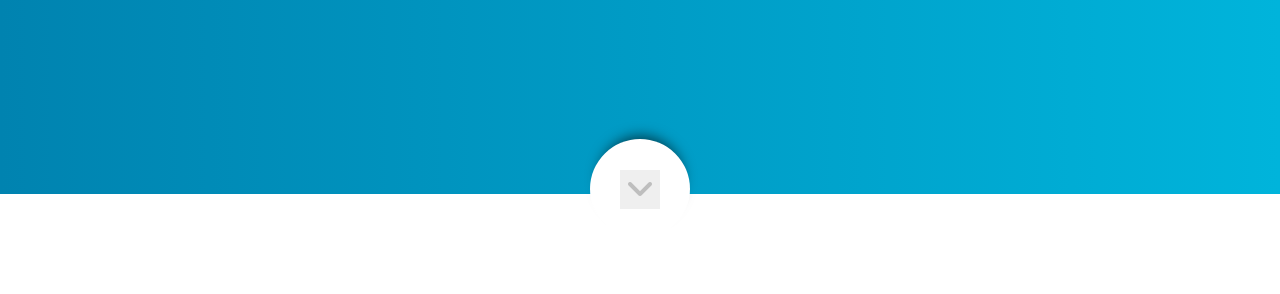
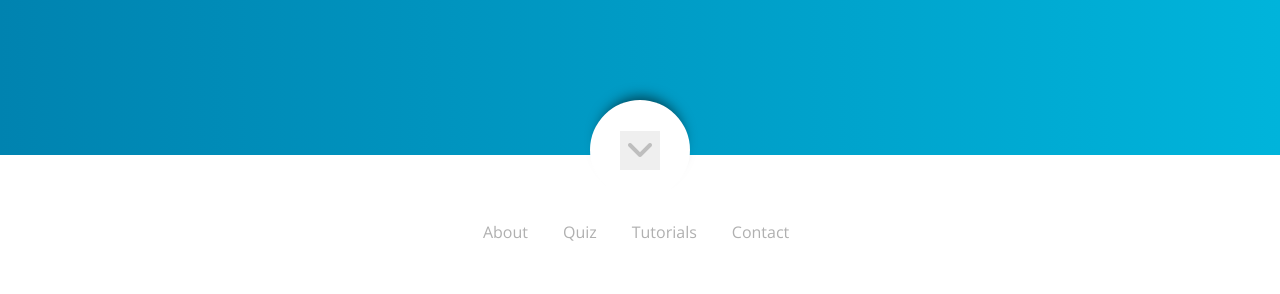
Before and after one commit to jamesdesigns/ux-project, a plain HTML site: page index.html in a window 1280 px wide. Shown: the part 506-800 px from the top of the page. Drawn offline with nearby package versions, Linux system fonts and the light colour scheme.

Commit message:
Edit the menu of the index

```diff
--- a/index.html
+++ b/index.html
@@ -20,7 +20,16 @@
 
     <footer class="menuBlock">
         <div id="menuBtn"><button><!--<i class="fas fa-angle-up"></i>--><i class="fas fa-angle-down"></i></button></div>
+
+                <ul>
+                    <li><a href="#">About</a></li>
+                    <li><a href="#">Quiz</a></li>
+                    <li><a href="#">Tutorials</a></li>
+                    <li><a href="#">Contact</a></li>
+                </ul>
+
     </footer>
+
     <script src="script.js"></script>
 </body>
 </html>
--- a/script.js
+++ b/script.js
@@ -15,9 +15,8 @@ let x = document.getElementById('rules');
 x.style.color = randomColors;
 
 // GreenSock MENU
-// gsap.to(".tapBtn", {y: -10, duration: 1});
-gsap.to("#menuBtn", {y:-30, duration: 1});
-// gasp.to(".footerBox", {y: -400, duration: 1});
+gsap.to("#menuBtn", {y:-5, duration: 1});
+
 
 
 // function displayMenu() {
--- a/styles.css
+++ b/styles.css
@@ -29,7 +29,7 @@ p {
 
 .title {
     margin: 0;
-    padding-top: 20.5%;
+    padding-top: 18.5%;
     margin-left: auto;
     margin-right: auto;
 }
@@ -89,7 +89,7 @@ button {
 
 footer {
     display: flex;
-    flex-direction: row;
+    flex-direction: column;
     width: 100%;
     height: 100px;
     background-color: white;
@@ -99,10 +99,34 @@ footer {
 
 .menuBlock {
     display: flex;
-    flex-direction: row;
     justify-content: center;
     align-items: center;
     width: 100%;
-    height: 100px;
+    height: auto;
     margin-top: 200px;
+    clear: both;
 }
+
+ul {
+display: block;
+list-style-type: none;
+margin-left: 32.5%;
+margin-right: 33.5%;
+padding-bottom: 35px;
+}
+
+li {
+    float: left;
+    padding-right: 35px;
+
+
+}
+
+li a {
+    text-decoration: none;
+    color: #B0B0B0;
+}
+
+li a:hover {
+    color: #00B4DB;
+}
```
